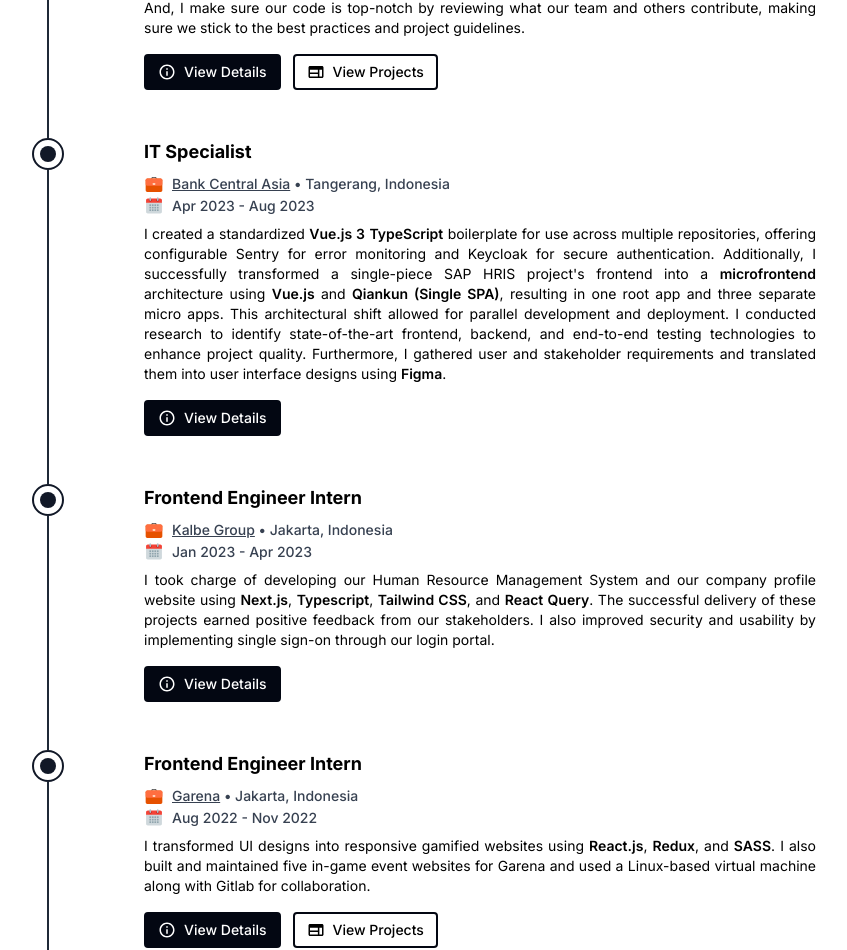
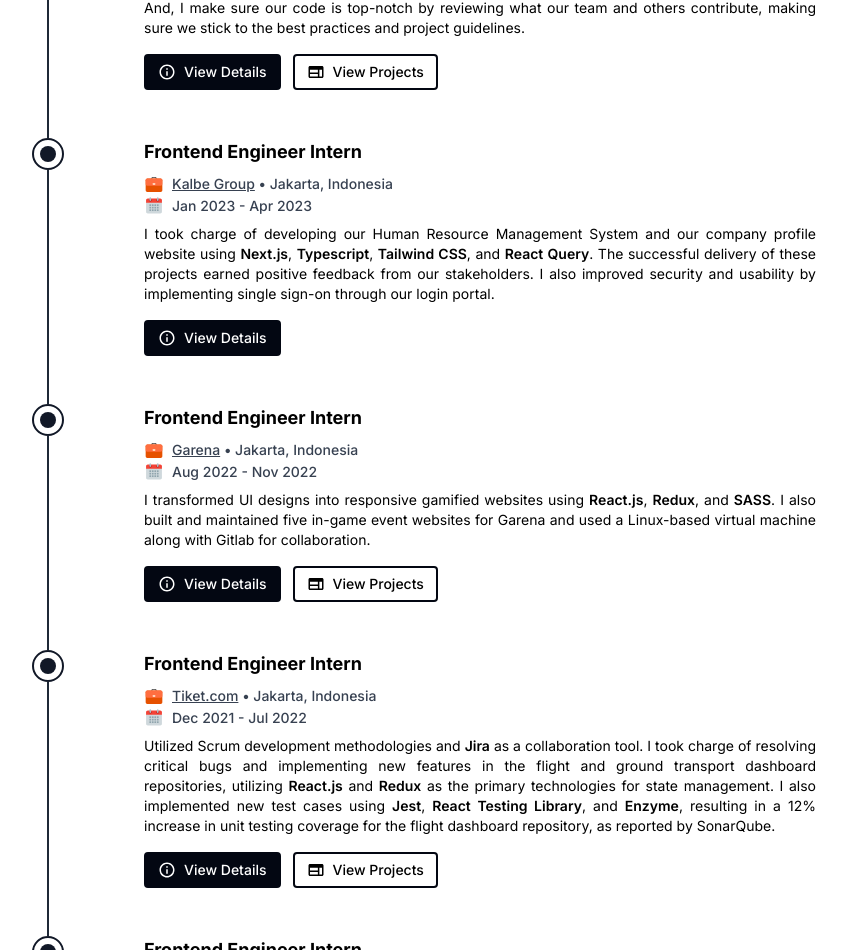
Before and after one commit to alfonsus20/personal-web, a Next.js app: page / in a window 1280 px wide. Shown: the part 1160-2110 px from the top of the page, without its empty margins (216-1063 px from the left). Built offline with nearby package versions, Linux system fonts and the light colour scheme.

Commit message:
several updates

```diff
--- a/src/data/experience.tsx
+++ b/src/data/experience.tsx
@@ -10,8 +10,6 @@ import Liveview from "@/assets/images/experience/mceasy/projects/liveview.png";
 import GarenaLogo from "@/assets/images/experience/garena/logo.png";
 import GambitChest from "@/assets/images/experience/garena/projects/gambit-chest.png";
 import LuckySpin from "@/assets/images/experience/garena/projects/lucky-spin.png";
-
-import BcaLogo from "@/assets/images/experience/bca/logo.png";
 
 import TiketLogo from "@/assets/images/experience/tiket/logo.png";
 import Carpool from "@/assets/images/experience/tiket/projects/car-pool.png";
@@ -92,38 +90,6 @@ const experienceList: ExperienceData[] = [
         screenshots: [OrderManagement, OrderManagement2],
       },
     ],
-  },
-  {
-    jobTitle: "IT Specialist",
-    company: {
-      name: "Bank Central Asia",
-      websiteURL: "https://www.bca.co.id/",
-      logo: BcaLogo,
-      about:
-        "Bank Central Asia (BCA) is one of Indonesia's largest private banks, headquartered in Jakarta. Established in 1957, BCA has been a significant player in the country's banking sector, offering a wide range of financial services, including consumer and commercial banking, wealth management, and electronic banking solutions.",
-    },
-    location: "Tangerang, Indonesia",
-    startDate: "Apr 2023",
-    endDate: "Aug 2023",
-    description: (
-      <>
-        I created a standardized <span className="font-semibold">Vue.js 3</span>{" "}
-        <span className="font-semibold">TypeScript</span> boilerplate for use
-        across multiple repositories, offering configurable Sentry for error
-        monitoring and Keycloak for secure authentication. Additionally, I
-        successfully transformed a single-piece SAP HRIS project&apos;s frontend
-        into a <span className="font-semibold">microfrontend</span> architecture
-        using <span className="font-semibold">Vue.js</span> and{" "}
-        <span className="font-semibold">Qiankun (Single SPA)</span>, resulting
-        in one root app and three separate micro apps. This architectural shift
-        allowed for parallel development and deployment. I conducted research to
-        identify state-of-the-art frontend, backend, and end-to-end testing
-        technologies to enhance project quality. Furthermore, I gathered user
-        and stakeholder requirements and translated them into user interface
-        designs using <span className="font-semibold">Figma</span>.
-      </>
-    ),
-    id: "bca",
   },
   {
     jobTitle: "Frontend Engineer Intern",
```
Also changed, not shown: src/assets/images/experience/bca/logo.png (deleted).
